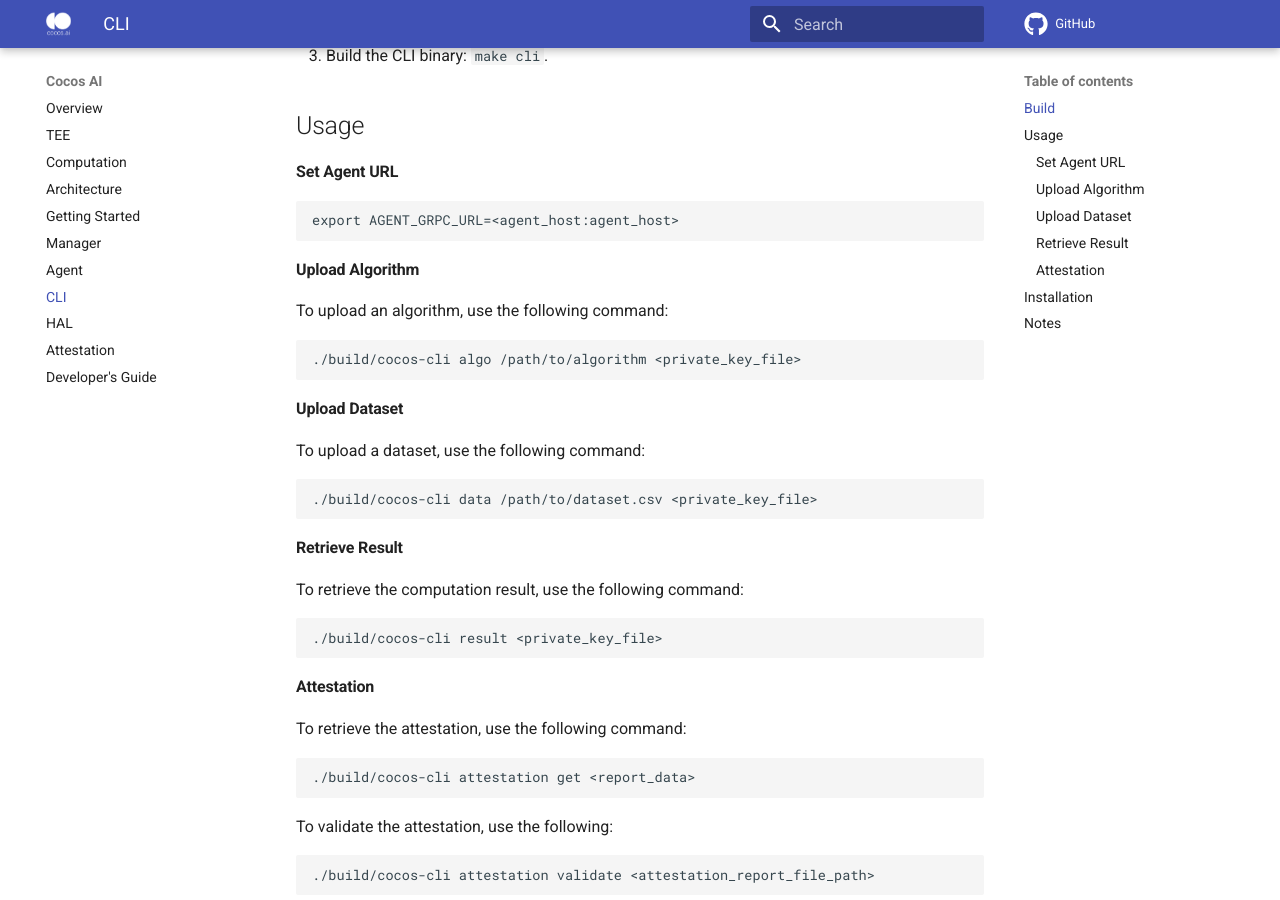
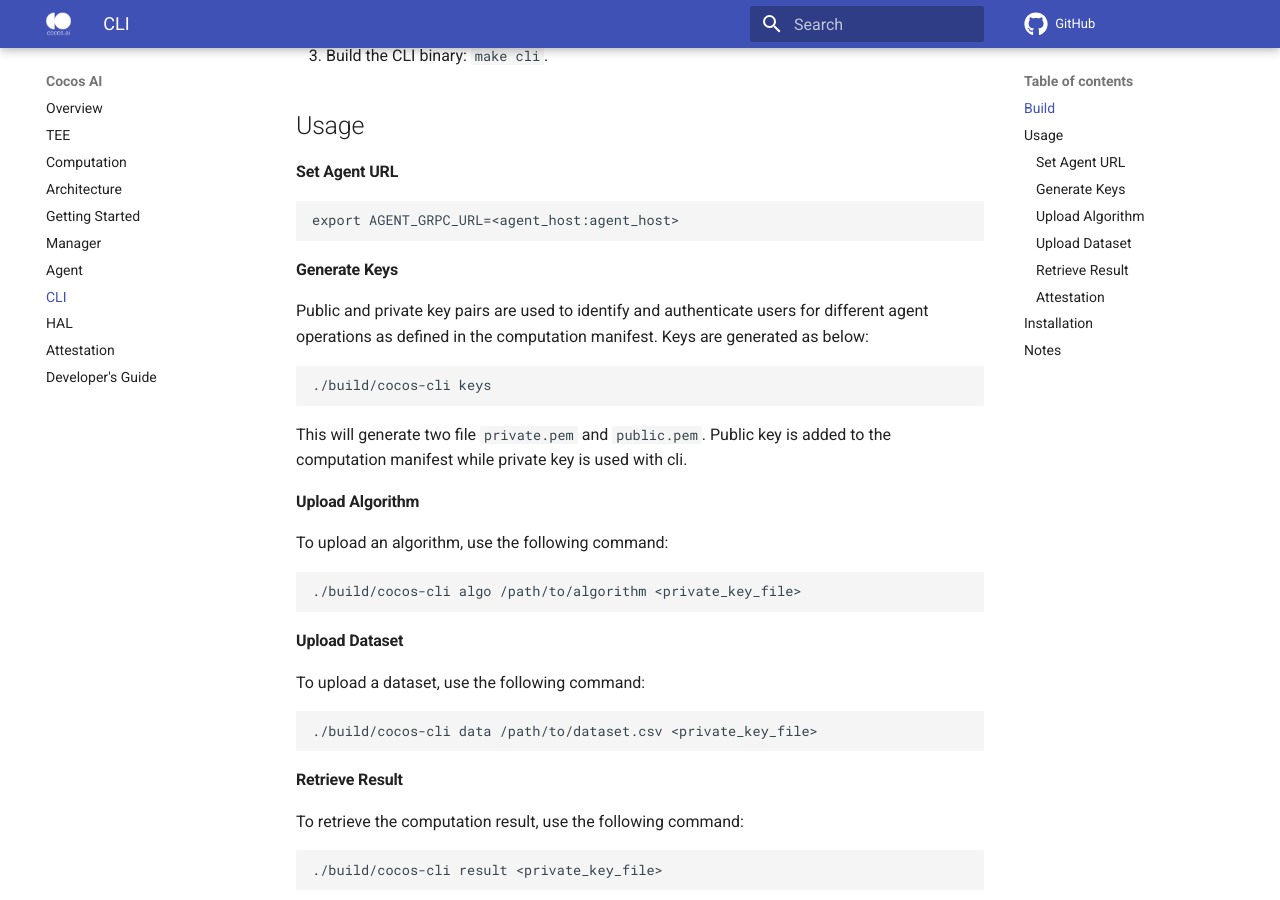
Before and after one commit to ultravioletrs/cocos-docs, an MkDocs documentation site: the page built from docs/cli.md, in a window 1280 px wide and 900 px high, scrolled down 388 px. Built offline with MkDocs 1.6.1 and Material for MkDocs 9.7.7, drawn with Linux system fonts in a browser that asks for light colours; comment, search, counter and statistics services are not loaded.

Commit message:
feat: Add CLI command for generating keys
This commit adds a new CLI command for generating public and private key pairs. The keys are used to identify and authenticate users for different agent operations as defined in the computation manifest. The command can be executed by running `./build/cocos-cli keys`. This command generates two files, `private.pem` and `public.pem`, with the private key used with the CLI and the public key added to the computation manifest.

Signed-off-by: SammyOina <sammyoina@gmail.com>

````diff
--- a/docs/cli.md
+++ b/docs/cli.md
@@ -16,6 +16,15 @@ To build the CLI, follow these steps:
 ```shell
 export AGENT_GRPC_URL=<agent_host:agent_host>
 ```
+
+#### Generate Keys
+Public and private key pairs are used to identify and authenticate users for different agent operations as defined in the computation manifest. Keys are generated as below:
+
+```bash
+./build/cocos-cli keys
+```
+
+This will generate two file `private.pem` and `public.pem`. Public key is added to the computation manifest while private key is used with cli.
 
 #### Upload Algorithm
 
````
